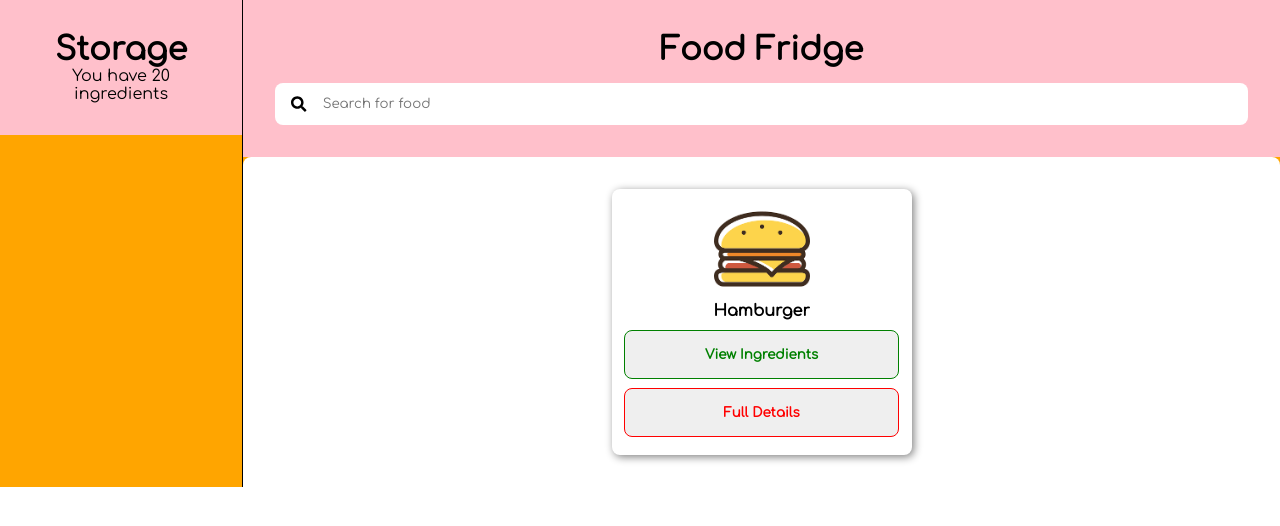
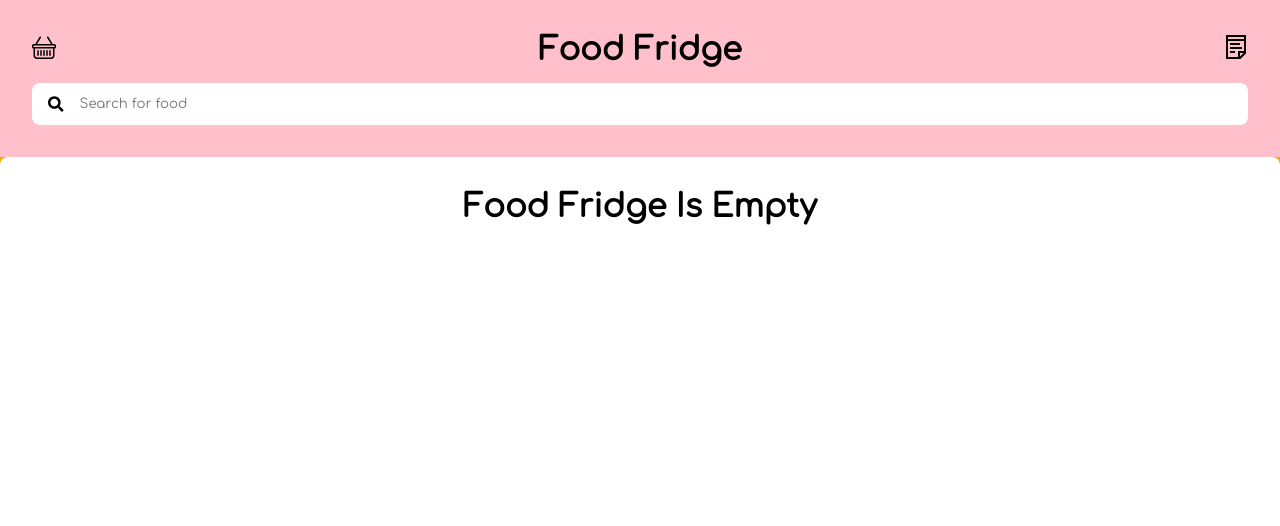
Before and after one commit to JmarkMunda/Food-Fridge, a React (Create React App) app: page / in a window 1280 px wide. Shown: the top 526 px of the page. Built offline with nearby package versions, Linux system fonts and the light colour scheme; the HTML template or start-up script is replaced by a standard one.

Commit message:
add basket component and dynamic data

```diff
--- a/public/index.html
+++ b/public/index.html
@@ -2,7 +2,7 @@
 <html lang="en">
   <head>
     <meta charset="utf-8" />
-    <link rel="icon" href="%PUBLIC_URL%/favicon.ico" />
+    <link rel="icon" href="#" />
     <meta name="viewport" content="width=device-width, initial-scale=1" />
     <meta name="theme-color" content="#000000" />
     <meta
--- a/src/Components/FoodFridgeComponent.js
+++ b/src/Components/FoodFridgeComponent.js
@@ -1,6 +1,8 @@
-import React, { useContext } from 'react'
-import { Header } from '../styles/headerStyles';
-import { FaSearch } from 'react-icons/fa'
+import React, { useContext } from "react";
+import { Header, Navigation, NavIcon } from "../styles/headerStyles";
+import { FaSearch } from "react-icons/fa";
+import { BsBasket } from "react-icons/bs";
+import { GrNotes } from "react-icons/gr";
 import {
   FoodListContainer,
   Search,
@@ -10,49 +12,83 @@ import {
   FoodImage,
   FoodName,
   IngredientsButton,
-    FullDetailsButton
-} from '../styles/foodFridgeStyles';
+  FullDetailsButton,
+  FullDetailsLink,
+} from "../styles/foodFridgeStyles";
 // Context
-import { FoodContext } from '../Context/globalContext';
-import axios from 'axios';
+import { FoodContext } from "../Context/globalContext";
+import axios from "axios";
 
+//  ------------------------------------------------------------
 const FoodFridgeComponent = () => {
-  const { timeoutId, setTimeoutId } = useContext(FoodContext);
+  const { timeoutId, setTimeoutId, foodList, setFoodList, setToggleBasket } =
+    useContext(FoodContext);
 
   // Fetch Recipe API
-  const fetchAPI = async(searchString) => {
-    const data = await axios.get(`/search?q=${searchString}&app_id=${process.env.REACT_APP_API_ID}&app_key=${process.env.REACT_APP_RECIPE_API_KEY}`);
-    console.log(data);
+  const fetchAPI = async (searchString) => {
+    try {
+      const data = await axios.get(
+        `/search?q=${searchString}&app_id=${process.env.REACT_APP_API_ID}&app_key=${process.env.REACT_APP_RECIPE_API_KEY}`
+      );
+      const response = data.data;
+      setFoodList(response.hits);
+    } catch (error) {
+      console.log("Fetching API: " + error);
     }
+  };
 
   // Search
   const handleSearch = (e) => {
     clearTimeout(timeoutId);
     const timeout = setTimeout(() => {
-          fetchAPI(e.target.value)
-      }, 1000);
+      fetchAPI(e.target.value);
+    }, 500);
     setTimeoutId(timeout);
-  }
+  };
 
   return (
     <FoodListContainer>
       <Header>
+        <Navigation>
+          <NavIcon>
+            <BsBasket onClick={() => setToggleBasket(true)} />
+          </NavIcon>
           <h1>Food Fridge</h1>
+          <NavIcon>
+            <GrNotes />
+          </NavIcon>
+        </Navigation>
         <Search>
           <FaSearch />
-            <SearchInput type="text" placeholder='Search for food' onChange={handleSearch}/>
+          <SearchInput
+            type="text"
+            placeholder="Search for food"
+            onChange={handleSearch}
+          />
         </Search>
       </Header>
       <ItemsContainer>
-          <Food>
-            <FoodImage src="/burgersample.png" alt="Food" />
-            <FoodName>Hamburger</FoodName>
+        {foodList.length !== 0 ? (
+          foodList.map((data, index) => {
+            const { label, image, url, source } = data.recipe;
+            return (
+              <Food key={index}>
+                <FoodImage src={image} alt="Food" />
+                <FoodName>{label}</FoodName>
                 <IngredientsButton>View Ingredients</IngredientsButton>
-            <FullDetailsButton>Full Details</FullDetailsButton>
+                <FullDetailsButton onClick={() => window.open(url)}>
+                  Full Details
+                  <FullDetailsLink>{source}</FullDetailsLink>
+                </FullDetailsButton>
               </Food>
+            );
+          })
+        ) : (
+          <h1>Food Fridge Is Empty</h1>
+        )}
       </ItemsContainer>
     </FoodListContainer>
-  )
-}
+  );
+};
 
 export default FoodFridgeComponent;
--- a/src/Components/SideBarComponent.js
+++ b/src/Components/SideBarComponent.js
@@ -1,23 +1,41 @@
-import React from 'react'
-import styled from 'styled-components';
-import { Header } from '../styles/headerStyles';
+import React, { useContext } from "react";
+import styled from "styled-components";
+import { Header, Navigation, NavIcon } from "../styles/headerStyles";
+import { FoodContext } from "../Context/globalContext";
+import { FaTimes } from "react-icons/fa";
 
 const SidebarContainer = styled.div`
+  position: fixed;
+  top: 0;
+  left: 0;
   display: flex;
   flex-direction: column;
   width: 300px;
+  height: 100vh;
+  background-color: #fff;
   border-right: 1px solid black;
 `;
 
 const Sidebar = () => {
+  const { toggleBasket, setToggleBasket } = useContext(FoodContext);
+
   return (
-    <SidebarContainer>
-        <Header>
-            <h1>Storage</h1>
+    <>
+      {toggleBasket && (
+        <SidebarContainer>
+          <Header>
+            <Navigation>
+              <h1>Basket</h1>
+              <NavIcon>
+                <FaTimes onClick={() => setToggleBasket(false)} />
+              </NavIcon>
+            </Navigation>
             <p>You have 20 ingredients</p>
-        </Header>
-    </SidebarContainer>
-  )
-}
+          </Header>
+        </SidebarContainer>
+      )}
+    </>
+  );
+};
 
 export default Sidebar;
--- a/src/Context/globalContext.js
+++ b/src/Context/globalContext.js
@@ -1,15 +1,25 @@
-import React, { createContext, useState } from 'react';
+import React, { createContext, useState } from "react";
 
 const FoodContext = createContext();
 
 const FoodProvider = ({ children }) => {
-    const [timeoutId, setTimeoutId] = useState();
+  const [timeoutId, setTimeoutId] = useState();
+  const [foodList, setFoodList] = useState([]);
+  const [toggleBasket, setToggleBasket] = useState(false);
 
-    return (
-        <FoodContext.Provider value={{timeoutId, setTimeoutId}}>
-            {children}
-        </FoodContext.Provider>
-    )
-}
+  return (
+    <FoodContext.Provider
+      value={{
+        timeoutId,
+        setTimeoutId,
+        foodList,
+        setFoodList,
+        toggleBasket,
+        setToggleBasket,
+      }}>
+      {children}
+    </FoodContext.Provider>
+  );
+};
 
-export {FoodContext, FoodProvider}
+export { FoodContext, FoodProvider };
--- a/src/styles/foodFridgeStyles.js
+++ b/src/styles/foodFridgeStyles.js
@@ -1,4 +1,4 @@
-import styled from 'styled-components';
+import styled from "styled-components";
 
 export const FoodListContainer = styled.div`
   display: flex;
@@ -35,7 +35,7 @@ export const ItemsContainer = styled.div`
 `;
 
 export const Food = styled.div`
-    box-shadow: 2px 2px 8px 0 gray;
+  box-shadow: 1px 1px 5px 0 gray;
   border-radius: 0.5rem;
   display: flex;
   justify-content: center;
@@ -43,17 +43,19 @@ export const Food = styled.div`
   flex-direction: column;
   width: 300px;
   padding: 0.8rem;
-    margin: 0.8 rem 0;
+  margin: 1rem 0;
 `;
 
 export const FoodImage = styled.img`
-    object-fit: contain;
-    height: 6rem;
+  object-fit: cover;
+  height: 10rem;
+  width: 100%;
 `;
 
 export const FoodName = styled.p`
   font-weight: bold;
-    margin: 0.3rem 0;
+  margin: 0.8rem 0;
+  text-align: center;
 `;
 
 export const IngredientsButton = styled.button`
@@ -71,3 +73,10 @@ export const FullDetailsButton = styled(IngredientsButton)`
   color: red;
   border: 1px solid red;
 `;
+
+export const FullDetailsLink = styled.p`
+  margin-top: 0.3rem;
+  font-style: italic;
+  font-size: 0.5rem;
+  color: gray;
+`;
--- a/src/styles/headerStyles.js
+++ b/src/styles/headerStyles.js
@@ -1,4 +1,4 @@
-import styled from 'styled-components';
+import styled from "styled-components";
 
 export const Header = styled.div`
   display: flex;
@@ -7,3 +7,14 @@ export const Header = styled.div`
   text-align: center;
   background-color: pink;
 `;
+
+export const Navigation = styled.div`
+  display: flex;
+  justify-content: space-between;
+  align-items: center;
+`;
+
+export const NavIcon = styled.span`
+  font-size: 1.5rem;
+  cursor: pointer;
+`;
--- /dev/null
+++ b/src/styles/sidebarStyles.js
@@ -0,0 +1 @@
+import styled from "styled-components";
```
Lines whose indentation alone changed are shown as unchanged.
